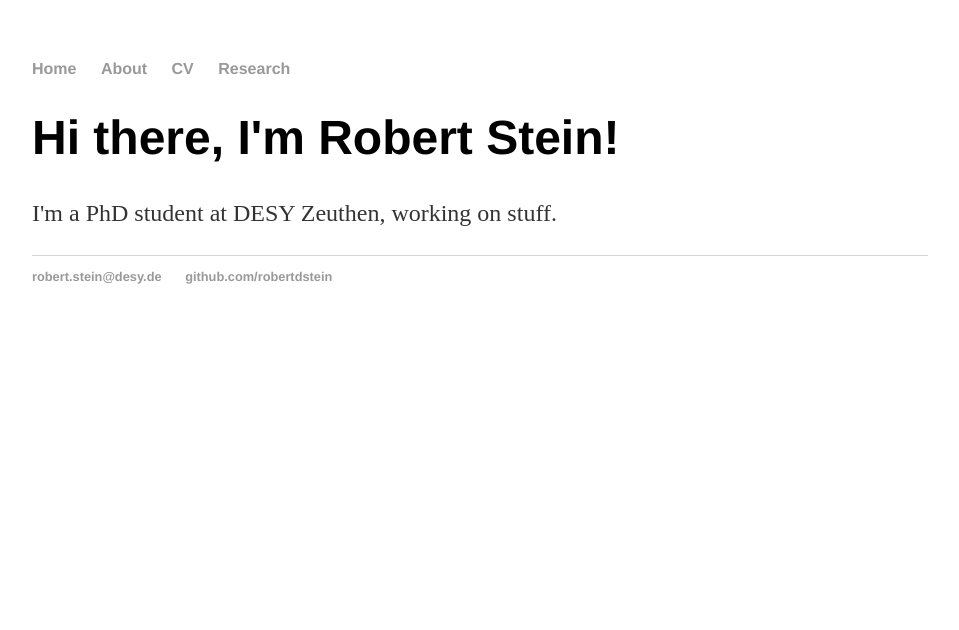
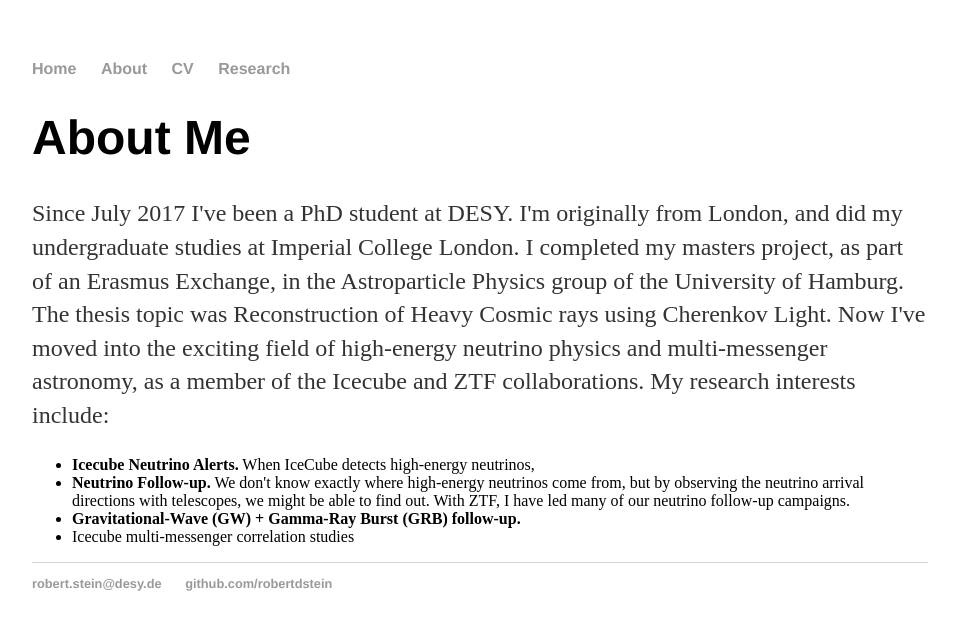
Before and after one commit to robertdstein/robertdstein.github.io, a Jekyll site: the page built from about.html, in a window 1280 px wide. Shown: the top 630 px of the page, without its empty margins (160-1119 px from the left). Built offline with Jekyll 4.4.1, drawn with Linux system fonts in a browser that asks for light colours.

Commit message:
add about me

```diff
--- a/about.html
+++ b/about.html
@@ -3,6 +3,19 @@
 title: Robert Stein
 ---
 <div class="blurb">
-	<h1>Hi there, I'm Robert Stein!</h1>
-	<p>I'm a PhD student at DESY Zeuthen, working on stuff. </p>
+	<h1>About Me</h1>
+	<p>Since July 2017 I've been a PhD student at DESY.
+		I'm originally from London, and did my undergraduate studies at Imperial College London.
+		I completed my masters project, as part of an Erasmus Exchange, in the Astroparticle Physics group of the University of Hamburg. The thesis topic was Reconstruction of Heavy Cosmic rays using Cherenkov Light.
+		Now I've moved into the exciting field of high-energy neutrino physics and multi-messenger astronomy, as a member of the Icecube and ZTF collaborations.
+
+		My research interests include:
+
+	</p>
+		<ul>
+			<li><b>Icecube Neutrino Alerts.</b> When IceCube detects high-energy neutrinos, </li>
+			<li><b>Neutrino Follow-up.</b> We don't know exactly where high-energy neutrinos come from, but by observing the neutrino arrival directions with telescopes, we might be able to find out. With ZTF, I have led many of our neutrino follow-up campaigns.</li>
+			<li><b>Gravitational-Wave (GW) + Gamma-Ray Burst (GRB) follow-up.</b></li>
+			<li>Icecube multi-messenger correlation studies </li>
+		</ul>
 </div><!-- /.blurb -->
```
